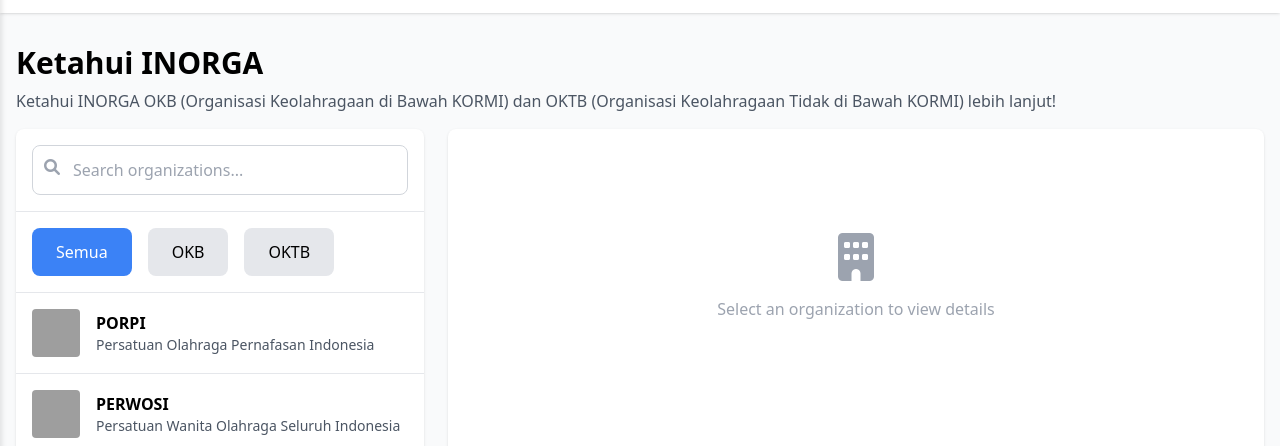
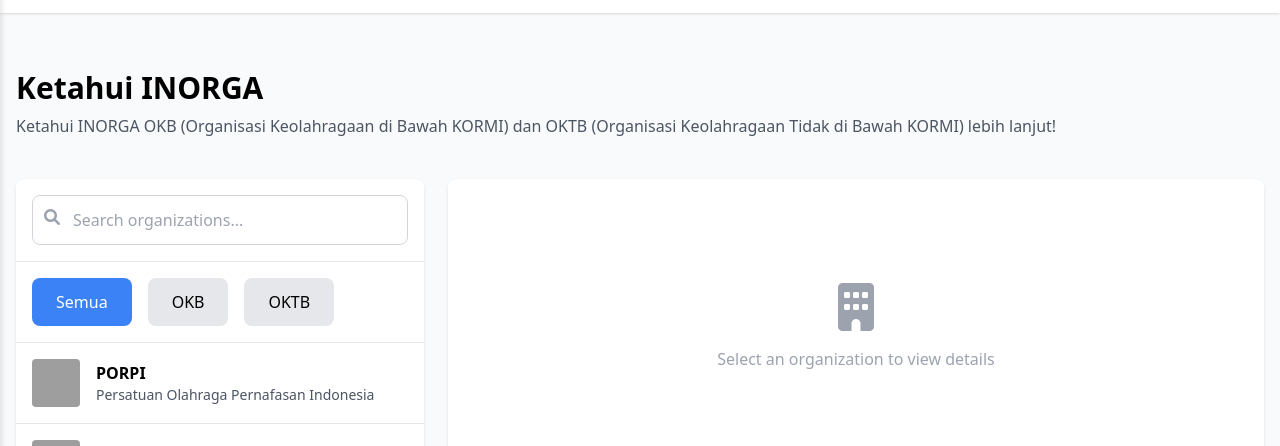
Before and after one commit to ghiffarsabda/mockupkormi, a plain HTML site: page index.html in a window 1280 px wide. Shown: the part 67-513 px from the top of the page. Drawn offline with nearby package versions, Linux system fonts and the light colour scheme; grey boxes are pictures that could not be loaded.

Commit message:
adjusted spacing in page title

```diff
--- a/index.html
+++ b/index.html
@@ -178,7 +178,7 @@
     <div id="overlay" class="overlay"></div>
 
     <div class="container mx-auto p-4 pt-24">
-        <div class="flex flex-col items-start justify-center min-h-[100px]">
+        <div class="flex flex-col items-start justify-center min-h-[150px]">
             <h1 class="text-3xl font-bold mb-2">Ketahui INORGA</h1>
             <p class="text-gray-600">Ketahui INORGA OKB (Organisasi Keolahragaan di Bawah KORMI) dan OKTB (Organisasi Keolahragaan Tidak di Bawah KORMI) lebih lanjut!</p>
         </div>
```
